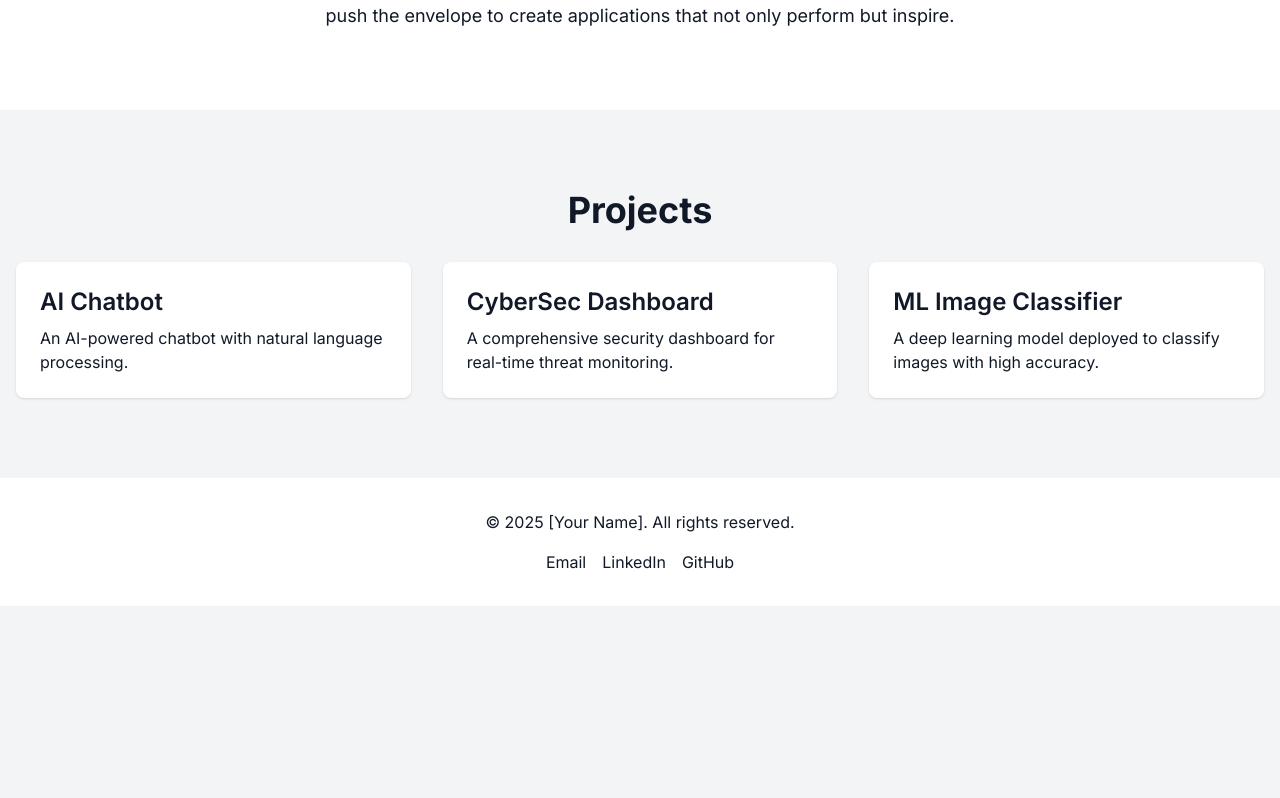
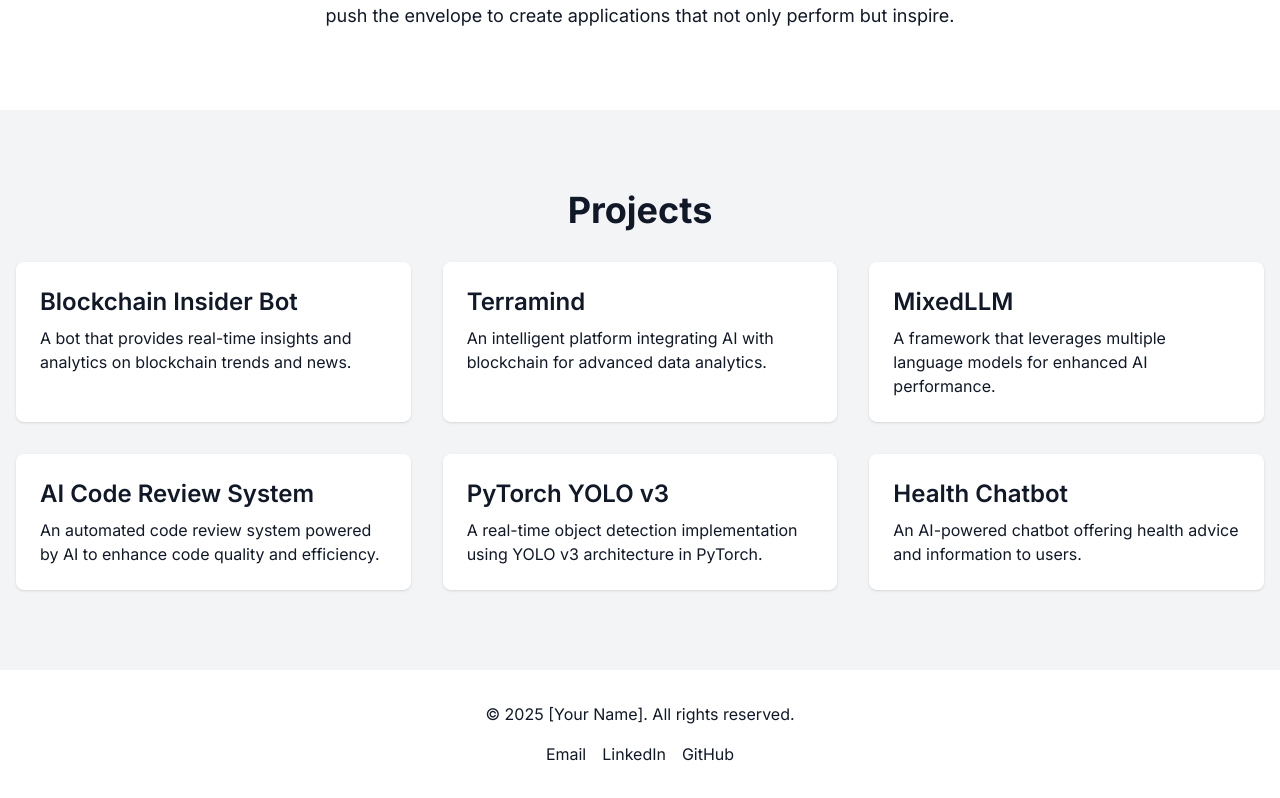
Before and after one commit to MogasalaHemagiri/my-portfolio, a Next.js app: page / in a window 1280 px wide. Shown: the part 1006-1804 px from the top of the page. Before the commit the page ends 1612 px from the top, so only its background shows below. Built offline with nearby package versions, Linux system fonts and the light colour scheme.

Commit message:
Update Projects.js

```diff
--- a/components/Projects.js
+++ b/components/Projects.js
@@ -3,19 +3,34 @@ import { motion } from 'framer-motion'
 
 const projects = [
   {
-    title: "AI Chatbot",
-    description: "An AI-powered chatbot with natural language processing.",
-    link: "https://github.com/yourusername/aichatbot"
+    title: "Blockchain Insider Bot",
+    description: "A bot that provides real-time insights and analytics on blockchain trends and news.",
+    link: "https://github.com/MogasalaHemagiri/blockchain-insider-bot"
   },
   {
-    title: "CyberSec Dashboard",
-    description: "A comprehensive security dashboard for real-time threat monitoring.",
-    link: "https://github.com/yourusername/cybersec-dashboard"
+    title: "Terramind",
+    description: "An intelligent platform integrating AI with blockchain for advanced data analytics.",
+    link: "https://github.com/MogasalaHemagiri/Terramind"
   },
   {
-    title: "ML Image Classifier",
-    description: "A deep learning model deployed to classify images with high accuracy.",
-    link: "https://github.com/yourusername/ml-image-classifier"
+    title: "MixedLLM",
+    description: "A framework that leverages multiple language models for enhanced AI performance.",
+    link: "https://github.com/MogasalaHemagiri/Mixedllm"
+  },
+  {
+    title: "AI Code Review System",
+    description: "An automated code review system powered by AI to enhance code quality and efficiency.",
+    link: "https://github.com/MogasalaHemagiri/ai-code-review-system"
+  },
+  {
+    title: "PyTorch YOLO v3",
+    description: "A real-time object detection implementation using YOLO v3 architecture in PyTorch.",
+    link: "https://github.com/MogasalaHemagiri/pytorch-yolo-v3"
+  },
+  {
+    title: "Health Chatbot",
+    description: "An AI-powered chatbot offering health advice and information to users.",
+    link: "https://github.com/MogasalaHemagiri/Health-chatbot"
   }
 ]
 
```
